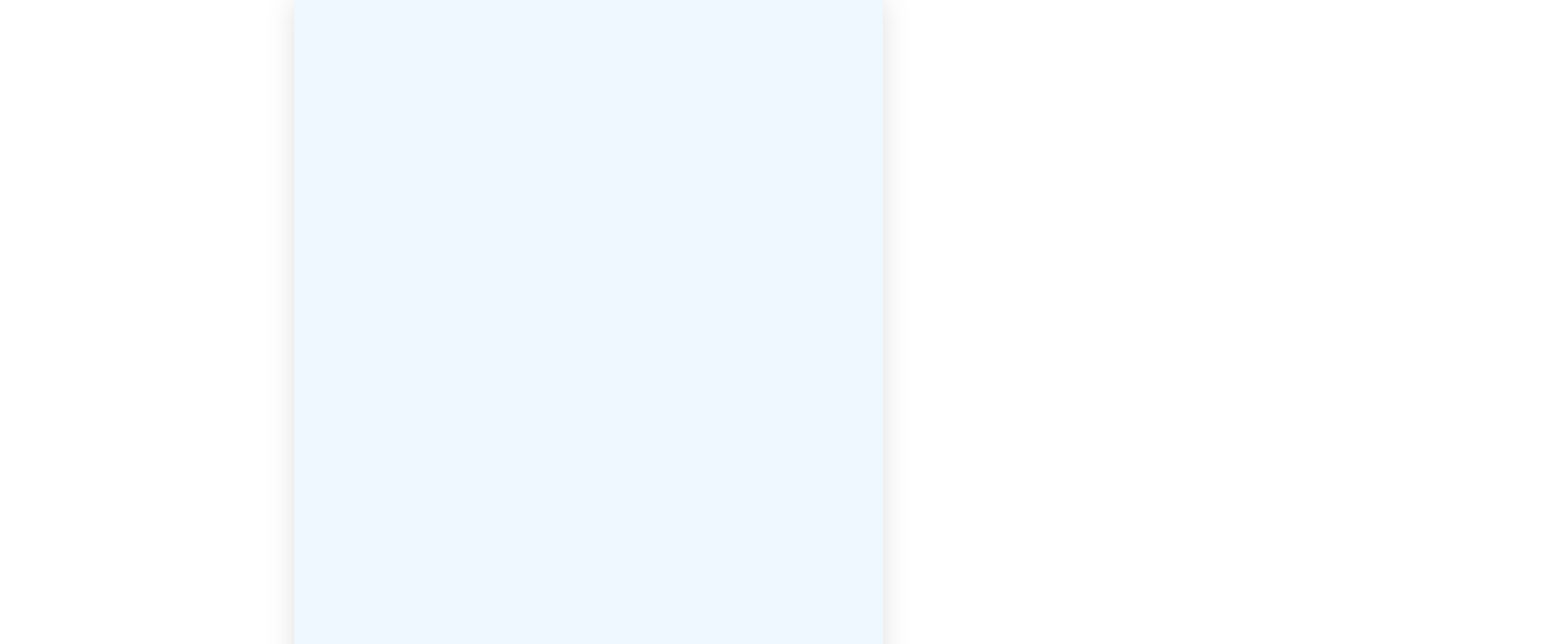
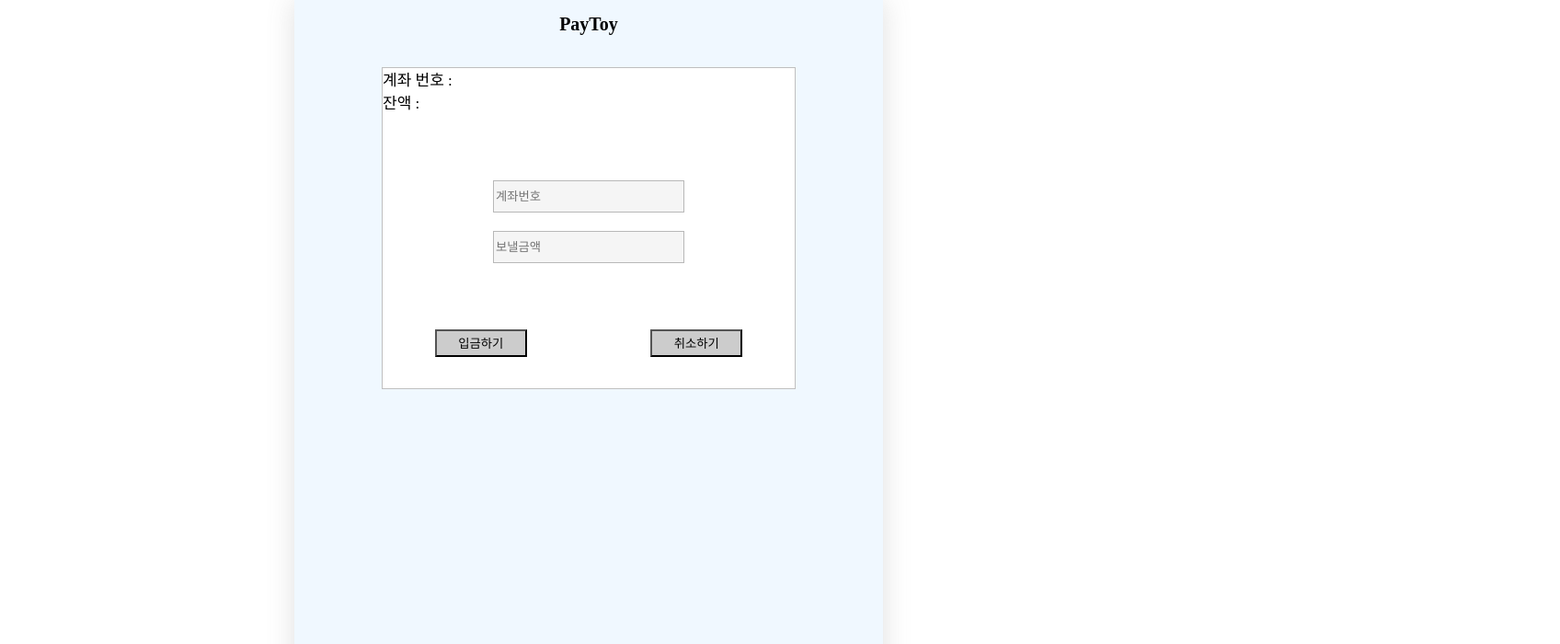
Before and after one commit to PayToy/PayToy-FE, a React (Create React App) app: page /deposit/1 in a window 1280 px wide. Before the commit this address had no page. Shown: the top 700 px of the page at 92% size, 1696 px wide, since content can reach past the window. Built offline with nearby package versions, Linux system fonts and the light colour scheme.

Commit message:
feat :  입금하기 UI 구현완료

```diff
--- a/src/App.js
+++ b/src/App.js
@@ -17,7 +17,7 @@
           <Route path ='/' element={<LoginPage />} />
           <Route path ='/signup' element={<SignupPage />} />
           <Route path ='/main' element={<MainPage />} />
-          <Route path ='/deposit' element={<DepositPage />} />
+          <Route path ='/deposit/:id' element={<DepositPage />} />
           <Route path ='/remittance' element={<RemittancePage />} />
           <Route path ='/withdrawal' element={<WithdrawalPage />} />
         </Routes>
--- a/src/components/Account/Account.js
+++ b/src/components/Account/Account.js
@@ -14,7 +14,7 @@
   }
 
   const handleDeposit = () => {
-    navigate('/deposit');
+    navigate(`/deposit/${account_id}`, {state : {accountNumber, Balance}});
   }
 
   const handleWithdrawal = () => {
--- a/src/pages/DepositPage/DepositPage.js
+++ b/src/pages/DepositPage/DepositPage.js
@@ -1,8 +1,65 @@
+import { useState } from "react";
+import { AccountBalance, AccountNumber, BoardWrapper, ButtonWrapper, HeaderWrapper, Input, InputWrapper, Title, Wrapper } from "./style.js";
+import { Button } from "../../components/Account/style.js";
+import { useLocation, useNavigate, useParams } from "react-router-dom";
+
 const DepositPage = () => {
+  const params = useParams(); // account_id 추출 시 사용 params.id
+  const navigate = useNavigate();
+  const location = useLocation();
+  const {accountNumber, Balance} = location.state || {};
+  const [account, setAccount] = useState("");
+  const [balance, setBalance] = useState("");
+
+  const handleData = (e) => {
+    if (e.target.name === "account") {
+      setAccount(e.target.value);
+    }
+    if (e.target.name === "balance") {
+      setBalance(e.target.value);
+    }
+  };
+
+  const onSubmit = () => {
+    // deposit;
+    alert("입금되었습니다.");
+    navigate('/main');
+  }
+
+  const moveToMain = () => {
+    navigate('/main');
+  }
+
   return (
-    <div>
-
-    </div>
+    <Wrapper>
+      <HeaderWrapper>
+        <Title>PayToy</Title>
+      </HeaderWrapper>
+      <BoardWrapper>
+        <AccountNumber>계좌 번호 : {accountNumber}</AccountNumber>
+        <AccountBalance>잔액 : {Balance}</AccountBalance>
+        <InputWrapper>
+          <Input
+            name="account"
+            placeholder="계좌번호"
+            type="text"
+            value={account}
+            onChange={handleData}
+          />
+          <Input
+            name="balance"
+            placeholder="보낼금액"
+            type="text"
+            value={balance}
+            onChange={handleData}
+          />
+        </InputWrapper>
+        <ButtonWrapper>
+          <Button onClick={onSubmit}>입금하기</Button>
+          <Button onClick={moveToMain}>취소하기</Button>
+        </ButtonWrapper>
+      </BoardWrapper>
+    </Wrapper>
   )
 }
 
--- /dev/null
+++ b/src/pages/DepositPage/style.js
@@ -0,0 +1,96 @@
+import styled from "styled-components";
+
+
+export const Wrapper = styled.div`
+  display : flex;
+  flex-direction: column;
+  justify-content: center;
+  align-items: center;
+`;
+
+export const HeaderWrapper = styled.div`
+  display : flex;
+  flex-direction : row;
+  position: relative;
+  justify-content: center;
+`;
+
+export const Title = styled.h1`
+
+font-family: 'Jacques Francois';
+font-style: normal;
+font-weight: 700;
+font-size: 20px;
+line-height: 26px;
+
+color: #000000;
+`;
+
+export const BoardWrapper = styled.div`
+  display: flex;
+  flex-direction: column;
+  box-sizing: border-box;
+  width: 450px;
+  height: 350px;
+  margin: 20px;
+
+  background: #FFFFFF;
+  border: 1px solid rgba(0, 0, 0, 0.25);
+`;
+
+export const AccountNumber = styled.p`
+  position: absolute;
+  width: 100%;
+  height: 18px;
+  margin-top: 5px;
+
+  font-family: 'Jacques Francois';
+  font-style: normal;
+  font-weight: 400;
+  font-size: 17px;
+  line-height: 18px;
+
+  color: #000000;
+`;
+
+export const AccountBalance = styled.p`
+  position: absolute;
+  width: 100%;
+  height: 18px;
+  margin-top: 30px;
+
+  font-family: 'Jacques Francois';
+  font-style: normal;
+  font-weight: 400;
+  font-size: 17px;
+  line-height: 18px;
+
+  color: #000000;
+`;
+
+export const InputWrapper = styled.div`
+  margin-top: 80px;
+  display : flex;
+  flex-direction: column;
+  gap: 20px;
+  align-items: center;
+  width: 100%;
+  height: 50%;
+  justify-content: center;
+`;
+
+export const Input = styled.input`
+  box-sizing: border-box;
+  width: 208px;
+  height: 35px;
+  background: #F5F5F5;
+  border: 1px solid rgba(0, 0, 0, 0.25);
+`;
+
+export const ButtonWrapper = styled.div`
+  margin-top: 30px;
+  display: flex;
+  flex-direction: row;
+  gap : 30%;
+  justify-content: center;
+`;
```
